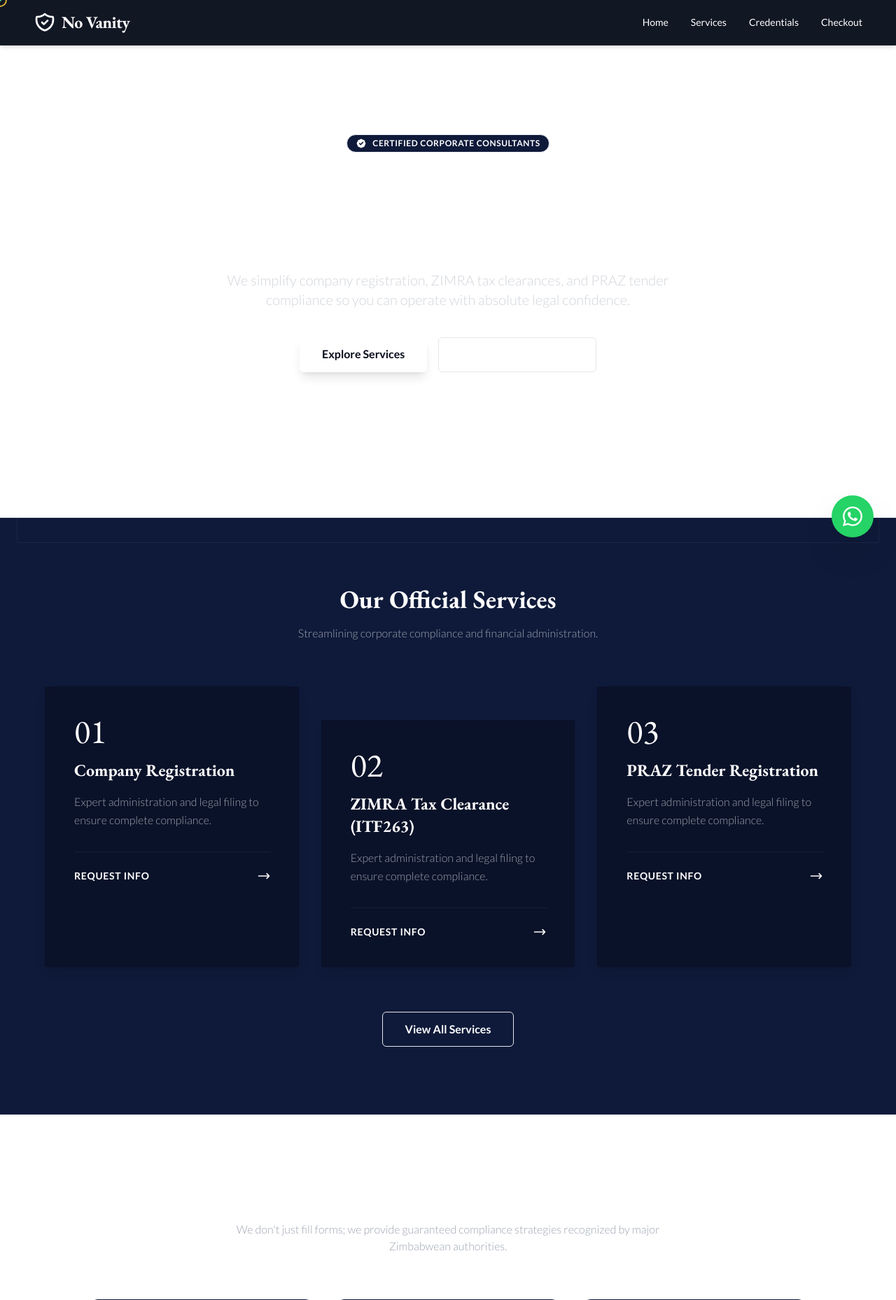
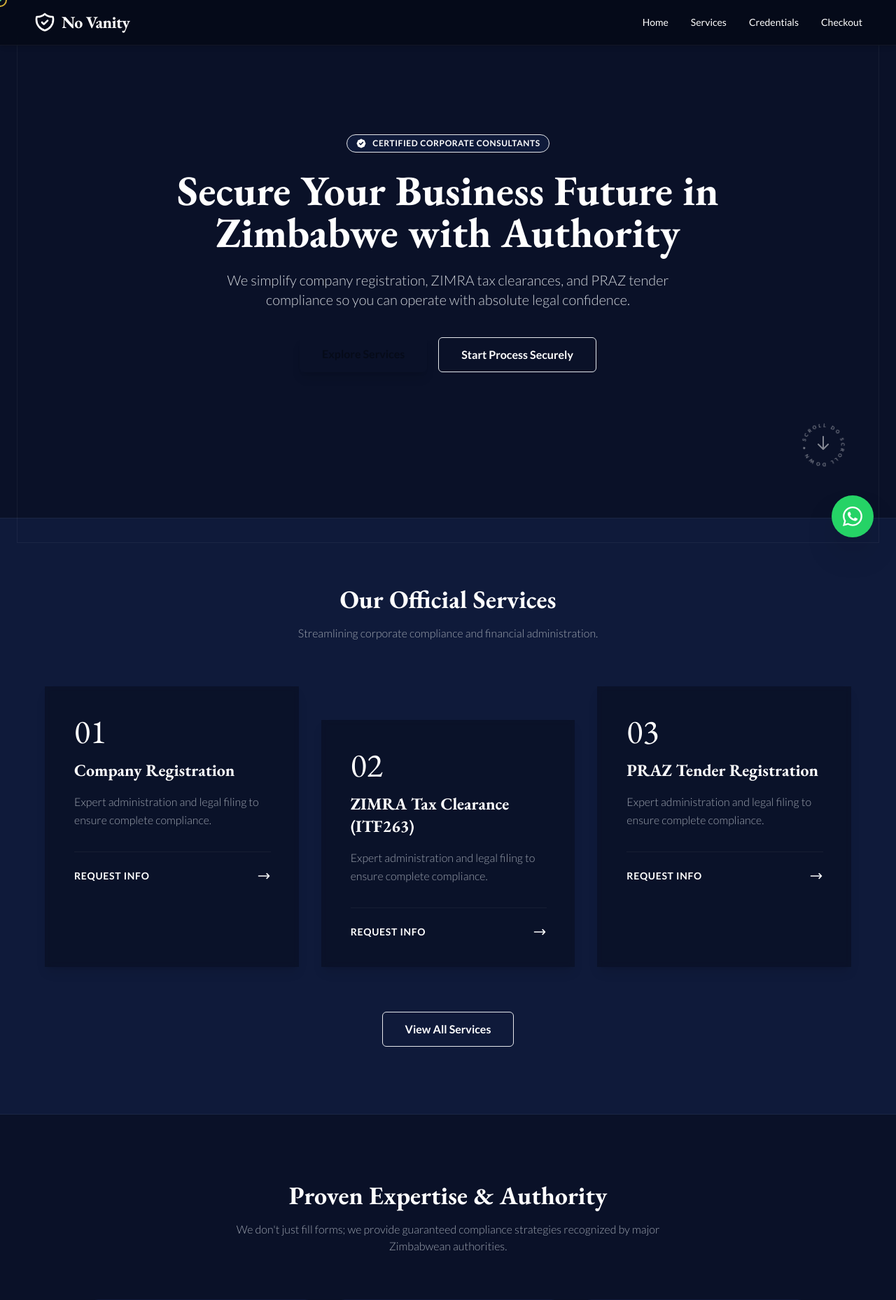
Before and after one commit to thulanesigasa/no_vanity, a Flask app: page / in a window 1280 px wide. Shown: the top 1858 px of the page at 70% size. Run offline with Flask 3, Linux system fonts and the light colour scheme; some libraries are stand-ins or nearby versions.

Commit message:
Fix UI: Hardcoded Navy background and boosted text contrast for visibility

```diff
--- a/app/templates/index.html
+++ b/app/templates/index.html
@@ -48,7 +48,7 @@
     <!-- Custom CSS -->
     <link rel="stylesheet" href="{{ url_for('static', filename='css/styles.css') }}">
 </head>
-<body class="bg-navy-DEFAULT text-white font-sans antialiased">
+<body style="background-color: #0A1128;" class="text-white font-sans antialiased">
 
     <!-- Page Frame -->
     <div class="page-frame"></div>
```
